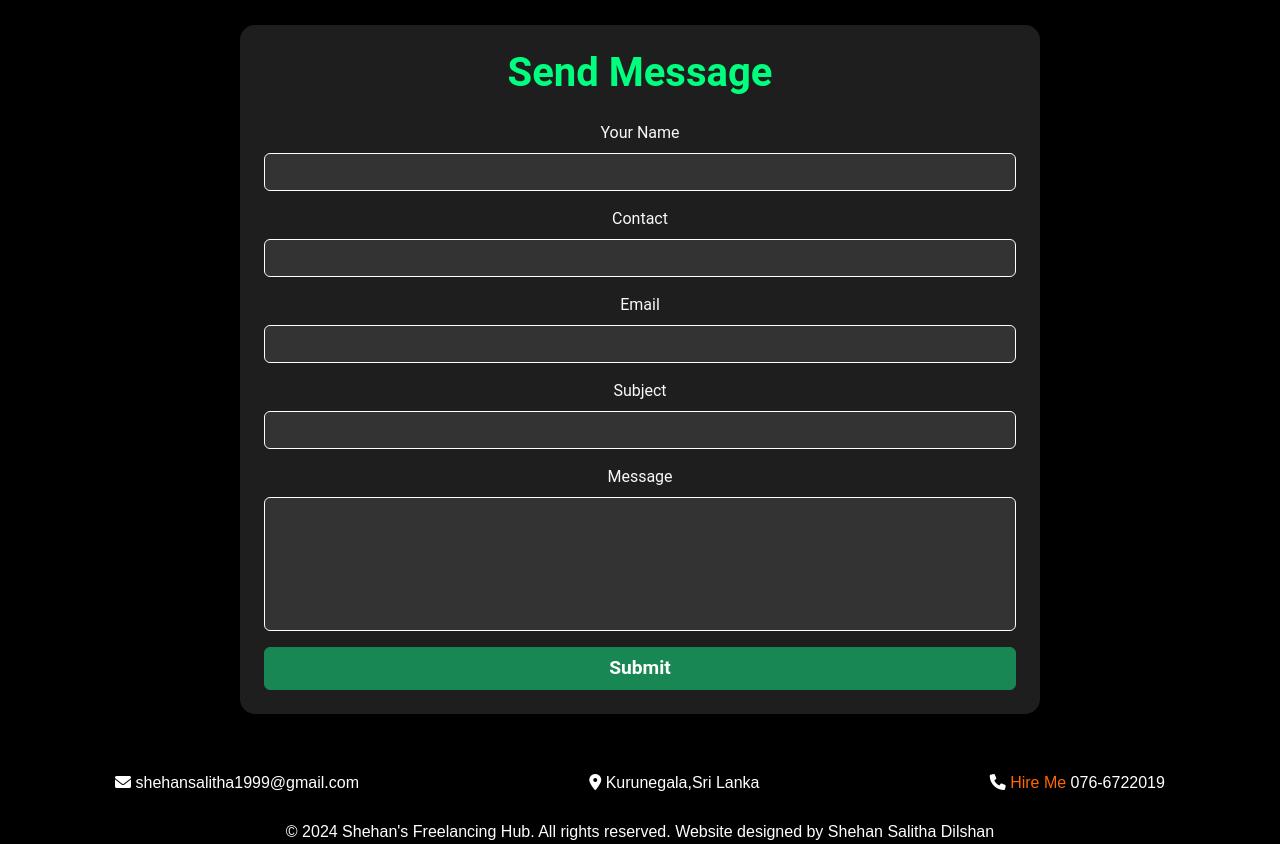
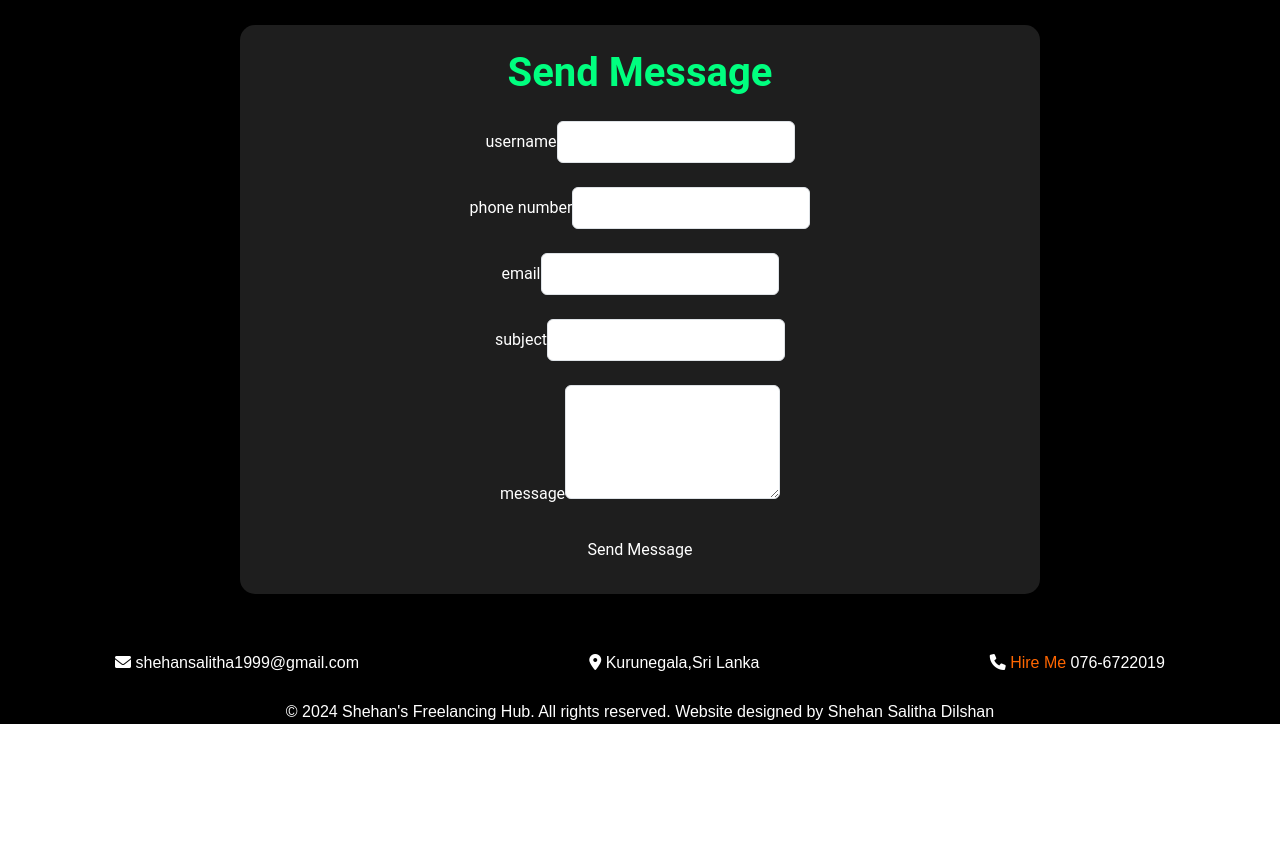
Before and after one commit to shehan8461/sheinFreelanzeer, a React (Vite) app in the folder client/: page / in a window 1280 px wide. Shown: the part 4600-5444 px from the top of the page. After the commit the page ends 5324 px from the top, so only its background shows below. Built offline with nearby package versions, Linux system fonts and the light colour scheme.

Commit message:
update service provider

```diff
--- a/client/package.json
+++ b/client/package.json
@@ -5,11 +5,12 @@
   "type": "module",
   "scripts": {
     "dev": "vite",
-    "build": "react-scripts build",
+    "build": "vite build",
     "lint": "eslint . --ext js,jsx --report-unused-disable-directives --max-warnings 0",
     "preview": "vite preview"
   },
   "dependencies": {
+    "@emailjs/browser": "^4.4.1",
     "@fortawesome/fontawesome-free": "^6.7.2",
     "@reduxjs/toolkit": "^2.2.6",
     "axios": "^1.7.2",
--- a/client/src/Pages/AllDetails.jsx
+++ b/client/src/Pages/AllDetails.jsx
@@ -23,6 +23,7 @@ import { getStorage, uploadBytesResumable, ref, getDownloadURL } from 'firebase/
 import 'bootstrap/dist/css/bootstrap.min.css';
 import Swal from 'sweetalert2';
 import dotenv from 'dotenv';
+import emailjs from '@emailjs/browser';
 
 export default function AllDetails() {
   const [webDesigns, setWebDesigns] = useState(0);
@@ -46,9 +47,8 @@ export default function AllDetails() {
     subject: "",
     message: "",
   });
-  const [loading, setLoading] = useState(false); // State to handle loading
 
-
+  const [loading, setLoading] = useState(false);
 
   const validateForm = () => {
     let errors = {};
@@ -66,49 +66,32 @@ export default function AllDetails() {
 
   const handleSubmit = async (e) => {
     e.preventDefault();
-    setError('');
-
     if (!validateForm()) return;
-
-    setLoading(true); // Set loading state
+    setLoading(true);
 
     try {
-      const res = await fetch('/api/message/create_messsage', {
-        method: 'POST',
-        headers: { 'Content-Type': 'application/json' },
-        body: JSON.stringify(formData),
-      });
+      await emailjs.send(
+        'service_xk2szuj', // Replace with your EmailJS Service ID
+        'template_bur8t5m', // Replace with your EmailJS Template ID
+        {
+          username: formData.username,
+          phone_number: formData.phone_number,
+          email: formData.email,
+          subject: formData.subject,
+          message: formData.message,
+         // time: new Date().toLocaleString(),
+        },
+        'aRfv6KVElbbOn9urH' // Replace with your EmailJS Public Key
+      );
 
-      if (!res.ok) {
-        const data = await res.json();
-        throw new Error(data.message || 'Failed to send message');
-      }
-
-      const data = await res.json();
-
-      if (res.ok && data.success) {
-        // Send email confirmation
-        const emailResponse = await fetch('/api/message/send_email', {
-          method: 'POST',
-          headers: { 'Content-Type': 'application/json' },
-          body: JSON.stringify({ email: formData.email }),
-        });
-
-        const emailData = await emailResponse.json();
-        if (emailResponse.ok && emailData.success) {
-          console.log("Thank you email sent to:", formData.email);
-        }
-
-        // Show success message
       Swal.fire({
         icon: 'success',
         title: 'Message Sent!',
-          text: 'We received your message.',
+        text: 'Your request was successfully submitted!',
         confirmButtonColor: '#00ff7f',
         width: '300px',
       });
 
-        // Clear the form after success
       setFormData({
         username: "",
         phone_number: "",
@@ -116,22 +99,19 @@ export default function AllDetails() {
         subject: "",
         message: "",
       });
-
-      }
     } catch (error) {
-      setError('Something went wrong!');
       Swal.fire({
         icon: 'error',
-        title: 'Oops...',
-        text: 'Something went wrong. Please try again later.',
+        title: 'Failed to Send',
+        text: error.message,
         confirmButtonColor: '#d33',
         width: '300px',
+
       });
     } finally {
-      setLoading(false); // Stop loading after request completes
+      setLoading(false);
     }
   };
-
 
 
 
@@ -384,119 +364,34 @@ export default function AllDetails() {
       Send Message
     </h1>
     <form onSubmit={handleSubmit}>
-      <div className="mb-3">
-        <label htmlFor="name" className="form-label text-light">
-          Your Name
-        </label>
+        {["username", "phone_number", "email", "subject", "message"].map((field) => (
+          <div key={field} className="mb-4">
+            <label className="block font-semibold capitalize">{field.replace("_", " ")}</label>
+            {field === "message" ? (
+              <textarea
+                className="w-full p-2 border border-gray-300 rounded"
+                rows="4"
+                value={formData[field]}
+                onChange={(e) => setFormData({ ...formData, [field]: e.target.value })}
+              />
+            ) : (
               <input
-          id="name"
-          type="text"
-          className={`form-control ${validationErrors.username ? "is-invalid" : ""}`}
-          style={{
-            backgroundColor: "#333333",
-            color: "#ffffff",
-            border: "1px solid #ffffff", // Updated border color
-          }}
-          onChange={(e) => setFormData({ ...formData, username: e.target.value })}
+                type={field === "email" ? "email" : field === "phone_number" ? "tel" : "text"}
+                className="w-full p-2 border border-gray-300 rounded"
+                value={formData[field]}
+                onChange={(e) => setFormData({ ...formData, [field]: e.target.value })}
               />
-        {validationErrors.username && (
-          <div className="invalid-feedback">{validationErrors.username}</div>
             )}
+            {validationErrors[field] && <p className="text-red-500 text-sm">{validationErrors[field]}</p>}
           </div>
-
-      <div className="mb-3">
-        <label htmlFor="contact" className="form-label text-light">
-          Contact
-        </label>
-        <input
-          id="phone_number"
-          type="text"
-          className={`form-control ${validationErrors.phone_number ? "is-invalid" : ""}`}
-          style={{
-            backgroundColor: "#333333",
-            color: "#ffffff",
-            border: "1px solid #ffffff", // Updated border color
-          }}
-          onChange={(e) => setFormData({ ...formData, phone_number: e.target.value })}
-        />
-        {validationErrors.phone_number && (
-          <div className="invalid-feedback">{validationErrors.phone_number}</div>
-        )}
-      </div>
-
-      <div className="mb-3">
-        <label htmlFor="email" className="form-label text-light">
-          Email
-        </label>
-        <input
-          id="email"
-          type="email"
-          className={`form-control ${validationErrors.email ? "is-invalid" : ""}`}
-          style={{
-            backgroundColor: "#333333",
-            color: "#ffffff",
-            border: "1px solid #ffffff", // Updated border color
-          }}
-          onChange={(e) => setFormData({ ...formData, email: e.target.value })}
-        />
-        {validationErrors.email && (
-          <div className="invalid-feedback">{validationErrors.email}</div>
-        )}
-      </div>
-
-      <div className="mb-3">
-        <label htmlFor="subject" className="form-label text-light">
-          Subject
-        </label>
-        <input
-          id="subject"
-          type="text"
-          className={`form-control ${validationErrors.subject ? "is-invalid" : ""}`}
-          style={{
-            backgroundColor: "#333333",
-            color: "#ffffff",
-            border: "1px solid #ffffff", // Updated border color
-          }}
-          onChange={(e) => setFormData({ ...formData, subject: e.target.value })}
-        />
-        {validationErrors.subject && (
-          <div className="invalid-feedback">{validationErrors.subject}</div>
-        )}
-      </div>
-
-      <div className="mb-3">
-        <label htmlFor="message" className="form-label text-light">
-          Message
-        </label>
-        <textarea
-          id="message"
-          rows="5"
-          className={`form-control ${validationErrors.message ? "is-invalid" : ""}`}
-          style={{
-            backgroundColor: "#333333",
-            color: "#ffffff",
-            border: "1px solid #ffffff", // Updated border color
-            resize: "none",
-          }}
-          onChange={(e) => setFormData({ ...formData, message: e.target.value })}
-        ></textarea>
-        {validationErrors.message && (
-          <div className="invalid-feedback">{validationErrors.message}</div>
-        )}
-      </div>
-
+        ))}
         <button
           type="submit"
-  className="btn btn-success w-100"
-  style={{
-    fontSize: "1.2rem",
-    fontWeight: "bold",
-  }}
-  disabled={loading} // Disable while waiting
+          className="w-full bg-blue-500 text-white py-2 px-4 rounded hover:bg-blue-600 disabled:opacity-50"
+          disabled={loading}
         >
-  {loading ? "Sending..." : "Submit"}
+          {loading ? "Sending..." : "Send Message"}
         </button>
-
       </form>
   </div>
 </div>
--- a/package.json
+++ b/package.json
@@ -5,7 +5,8 @@
   "type": "module",
   "scripts": {
     "dev": "nodemon api/index.js",
-    "start": "node api/index.js"
+    "start": "node api/index.js",
+    "build": "webpack --mode production"
   },
   "keywords": [],
   "author": "",
```
Also changed, not shown: 1 other file (tests, documents, lock files or other folders). Lines whose indentation alone changed are shown as unchanged.
